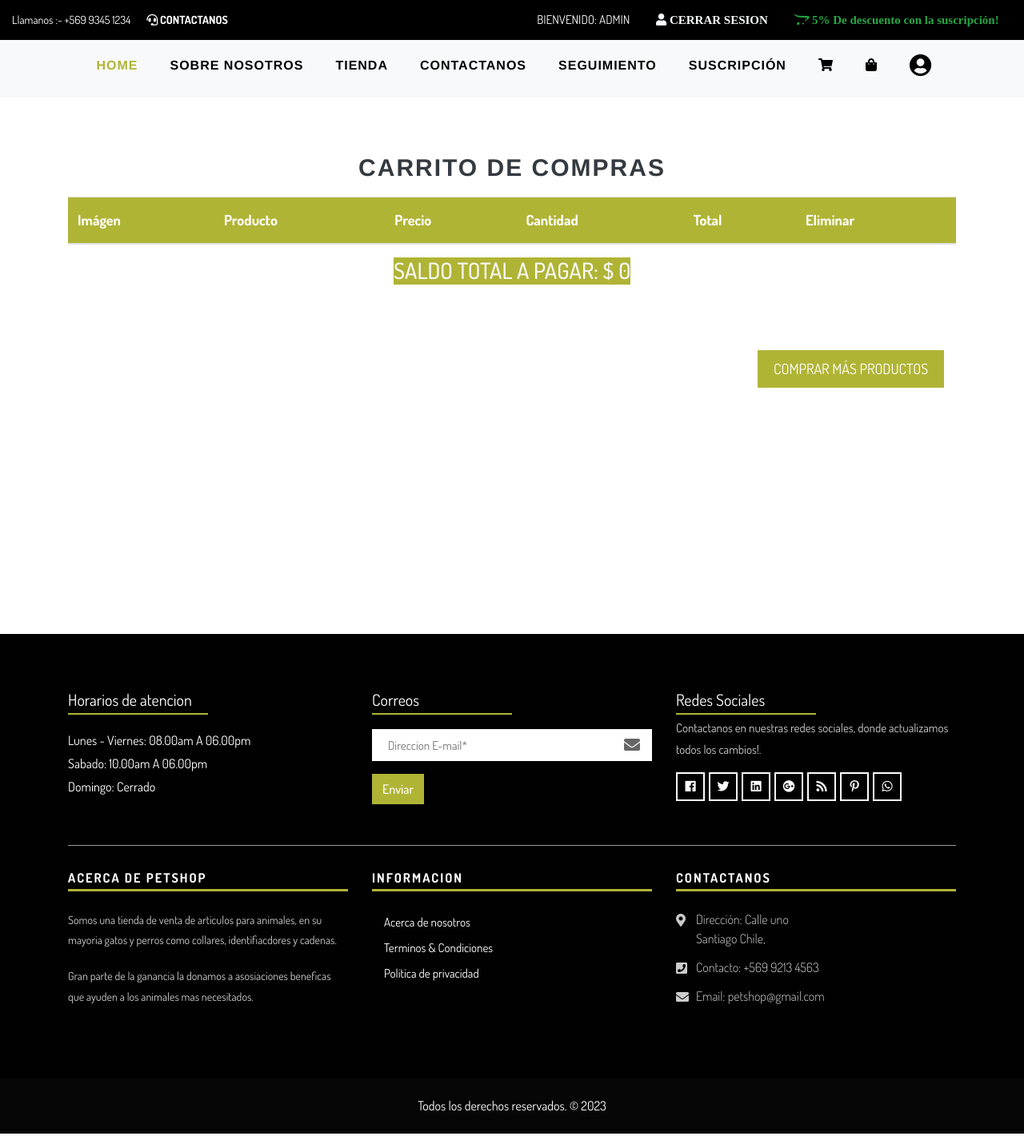
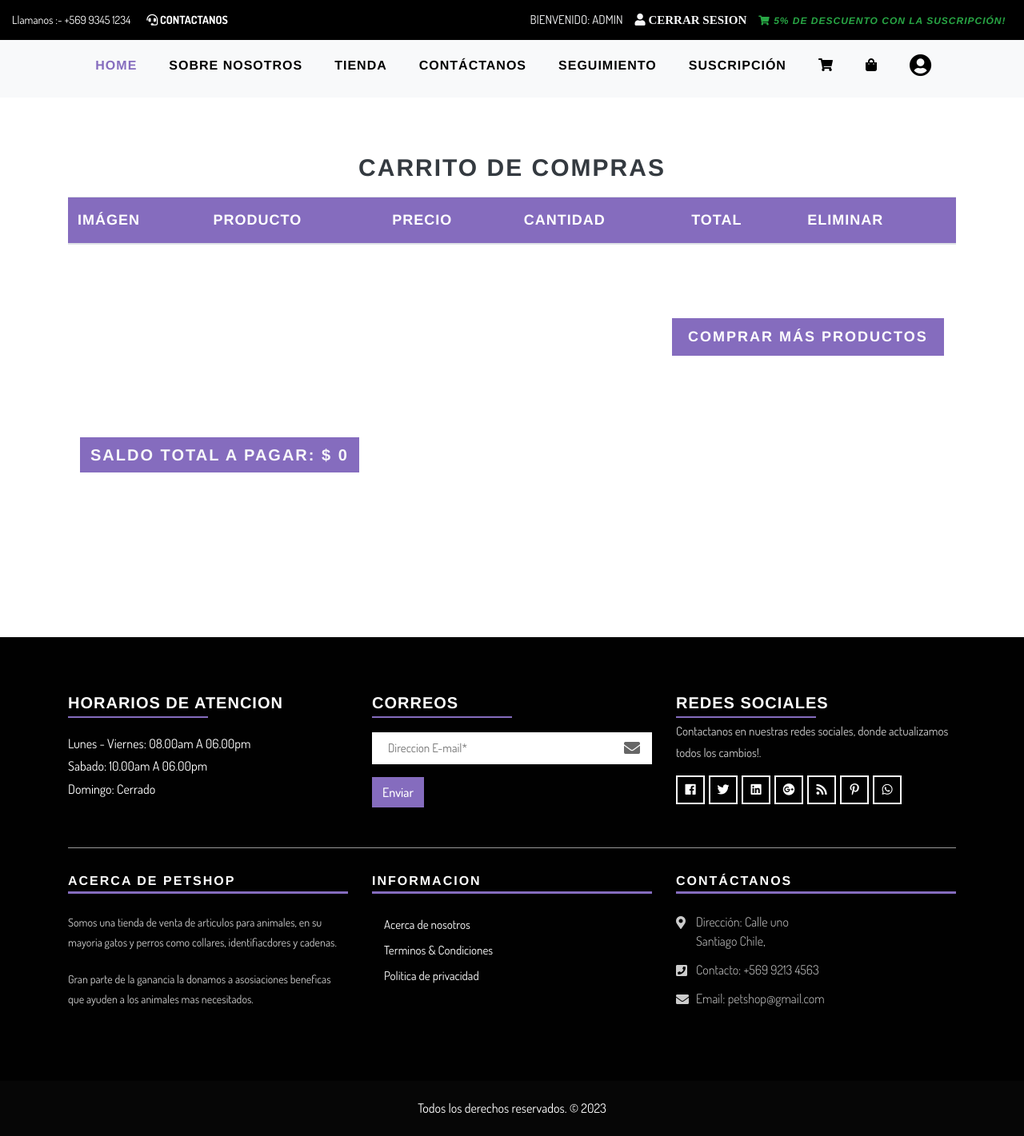
Before and after one commit to Exeeq/Petshop, a Django app: page /cart/ in a window 1280 px wide. Shown: the whole page at 80% size. Run offline with Django 4.2, Linux system fonts and the light colour scheme; a user stored in the database is signed in; data comes from the database, SQL or seed files in the repository; data that the repository does not hold is empty; some libraries are stand-ins or nearby versions.

Commit message:
Se corrige error de mostrar productos en la boleta, y además se aplica nuevo diseño a la página

```diff
--- a/core/static/core/css/style.css
+++ b/core/static/core/css/style.css
@@ -515,16 +515,16 @@
      padding-right: 30px;
 }
  nav.navbar.bootsnav ul.nav li.active > a{
-     color: #b0b435;
+     color: #856cbe;
 }
  nav.navbar.bootsnav ul.nav li.active > a:hover{
-     color: #b0b435;
+     color: #856cbe;
 }
  nav.navbar.bootsnav ul.nav li > a:hover{
-     color: #b0b435;
+     color: #856cbe;
 }
  nav.navbar.bootsnav ul.nav li.megamenu-fw > a:hover{
-     color: #b0b435;
+     color: #856cbe;
 }
  @media (min-width: 1024px) {
      nav.navbar.navbar-inverse ul.nav .dropdown-menu{
@@ -646,7 +646,7 @@
      transform: perspective(1px) translateZ(0);
      box-shadow: 0 0 1px rgba(0, 0, 0, 0);
      position: relative;
-     background: #b0b435;
+     background: #856cbe;
      -webkit-transition-property: color;
      transition-property: color;
      -webkit-transition-duration: 0.3s;
@@ -1284,7 +1284,7 @@
 	font-size: 20px;
 }
 .footer-top-box h3::before {
-    border-bottom: 2px solid #b0b435;
+    border-bottom: 2px solid #856cbe;
     content: "";
     height: 3px;
     width: 50%;
@@ -1366,7 +1366,7 @@
      font-weight: 700;
 }
  .footer-widget h4::before {
-     border-bottom: 3px solid #b0b435;
+     border-bottom: 3px solid #856cbe;
      content: "";
      height: 3px;
      width: 100%;
@@ -1393,7 +1393,7 @@
      font-weight: 700;
 }
  .footer-link h4::before {
-     border-bottom: 3px solid #b0b435;
+     border-bottom: 3px solid #856cbe;
      content: "";
      height: 3px;
      width: 100%;
@@ -1448,7 +1448,7 @@
      font-weight: 700;
 }
  .footer-link-contact h4::before {
-     border-bottom: 3px solid #b0b435;
+     border-bottom: 3px solid #856cbe;
      content: "";
      height: 3px;
      width: 100%;
@@ -2038,7 +2038,7 @@
      padding: 70px 0px;
 }
  .table-main table thead{
-     background: #b0b435;
+     background: #856cbe;
      color: #ffffff;
 }
  .table-main .table thead th{
@@ -2315,10 +2315,10 @@
     }
      40% {
          opacity: 0.5;
-         box-shadow: 0 0 0 2px rgba(0, 53, 68, 0.1), 0 0 10px 10px #b0b435, 0 0 0 10px rgba(0, 53, 68, 0.5);
+         box-shadow: 0 0 0 2px rgba(0, 53, 68, 0.1), 0 0 10px 10px #856cbe, 0 0 0 10px rgba(0, 53, 68, 0.5);
     }
      100% {
-         box-shadow: 0 0 0 2px rgba(0, 53, 68, 0.1), 0 0 10px 10px #b0b435, 0 0 0 10px rgba(0, 53, 68, 0.5);
+         box-shadow: 0 0 0 2px rgba(0, 53, 68, 0.1), 0 0 10px 10px #856cbe, 0 0 0 10px rgba(0, 53, 68, 0.5);
          -webkit-transform: scale(1.5);
          opacity: 0;
     }
@@ -2329,10 +2329,10 @@
     }
      40% {
          opacity: 0.5;
-         box-shadow: 0 0 0 2px rgba(0, 53, 68, 0.1), 0 0 10px 10px #b0b435, 0 0 0 10px rgba(0, 53, 68, 0.5);
+         box-shadow: 0 0 0 2px rgba(0, 53, 68, 0.1), 0 0 10px 10px #856cbe, 0 0 0 10px rgba(0, 53, 68, 0.5);
     }
      100% {
-         box-shadow: 0 0 0 2px rgba(0, 53, 68, 0.1), 0 0 10px 10px #b0b435, 0 0 0 10px rgba(0, 53, 68, 0.5);
+         box-shadow: 0 0 0 2px rgba(0, 53, 68, 0.1), 0 0 10px 10px #856cbe, 0 0 0 10px rgba(0, 53, 68, 0.5);
          -moz-transform: scale(1.5);
          opacity: 0;
     }
@@ -2696,3 +2696,36 @@
     text-transform: uppercase;
     letter-spacing: 1px;
 }
+
+.texto-personalizado {
+    font-family: 'Helvetica', Arial, sans-serif;
+    font-size: 5px;;
+    font-weight: bold;
+    text-transform: uppercase;
+    letter-spacing: 1px;
+}
+
+.texto-personalizado2 {
+    font-family: 'Helvetica', Arial, sans-serif;
+    font-size: 15px;;
+    font-weight: bold;
+    text-transform: uppercase;
+    letter-spacing: 1px;
+}
+
+.texto-personalizado3 {
+    font-family: 'Helvetica', Arial, sans-serif;
+    font-size: 12px;;
+    font-weight: bold;
+    text-transform: uppercase;
+    letter-spacing: 1px;
+}
+
+.texto-personalizado4 {
+    font-family: 'Helvetica', Arial, sans-serif;
+    font-size: 30px;;
+    font-weight: bold;
+    color: #ffffff;
+    text-transform: uppercase;
+    letter-spacing: 1px;
+}
--- a/core/templates/core/base.html
+++ b/core/templates/core/base.html
@@ -75,7 +75,7 @@
                     <li class=" nav-item "><a href="{% url 'register' %}" class="fa fa-user text-light text-uppercase"> Registrar</a></li>
                     {% endif %}
                     <div class="text-slid-box">
-                        <i class="fab fa-opencart text-slid-box font-weight-bold text-success"> 5% De descuento con la suscripción!</i>
+                        <i class="text-slid-box font-weight-bold text-success texto-personalizado3"> <i class="fa fa-shopping-cart" aria-hidden="true"></i> 5% De descuento con la suscripción!</i>
                     </div>
                 </div>
             </div>
@@ -107,7 +107,7 @@
                         {%  else %}
                         <li class="nav-item bonito-minimalista4"><a class="nav-link" href=""></a></li>
                         {% endif %}
-                        <li class="nav-item bonito-minimalista4"><a class="nav-link" href="{% url 'contact-us' %}">Contactanos</a></li>
+                        <li class="nav-item bonito-minimalista4"><a class="nav-link" href="{% url 'contact-us' %}">Contáctanos</a></li>
                         {% if user.is_authenticated %}
                         <li class="nav-item bonito-minimalista4"><a class="nav-link" href="{% url 'seguimiento' %}">Seguimiento</a></li>
                         {%  else %}
@@ -160,7 +160,7 @@
 				<div class="row">
 					<div class="col-lg-4 col-md-12 col-sm-12">
 						<div class="footer-top-box">
-							<h3>Horarios de atencion</h3>
+							<h3 class="texto-personalizado2">Horarios de atencion</h3>
 							<ul class="list-time">
 								<li>Lunes - Viernes: 08.00am A 06.00pm</li> <li>Sabado: 10.00am A 06.00pm</li> <li>Domingo: <span>Cerrado</span></li>
 							</ul>
@@ -168,7 +168,7 @@
 					</div>
 					<div class="col-lg-4 col-md-12 col-sm-12">
 						<div class="footer-top-box">
-							<h3>Correos</h3>
+							<h3 class="texto-personalizado2">Correos</h3>
 							<form class="newsletter-box">
 								<div class="form-group">
 									<input class="" type="email" name="Email" placeholder="Direccion E-mail*" />
@@ -180,7 +180,7 @@
 					</div>
 					<div class="col-lg-4 col-md-12 col-sm-12">
 						<div class="footer-top-box">
-							<h3>Redes Sociales</h3>
+							<h3 class="texto-personalizado2">Redes Sociales</h3>
 							<p>Contactanos en nuestras redes sociales, donde actualizamos todos los cambios!.</p>
 							<ul>
                                 <li><a href="#"><i class="fab fa-facebook" aria-hidden="true"></i></a></li>
@@ -198,14 +198,14 @@
                 <div class="row">
                     <div class="col-lg-4 col-md-12 col-sm-12">
                         <div class="footer-widget">
-                            <h4>Acerca de Petshop</h4>
+                            <h4 class="texto-personalizado2">Acerca de Petshop</h4>
                             <p>Somos una tienda de venta de articulos para animales, en su mayoria gatos y perros como collares, identifiacdores y cadenas.</p>
 							<p>Gran parte de la ganancia la donamos a asosiaciones beneficas que ayuden a los animales mas necesitados. </p>
                         </div>
                     </div>
                     <div class="col-lg-4 col-md-12 col-sm-12">
                         <div class="footer-link">
-                            <h4>Informacion</h4>
+                            <h4 class="texto-personalizado2">Informacion</h4>
                             <ul>
                                 <li><a href="{% url 'about' %}">Acerca de nosotros</a></li>
                                 <li><a href="#">Terminos &amp; Condiciones</a></li>
@@ -215,7 +215,7 @@
                     </div>
                     <div class="col-lg-4 col-md-12 col-sm-12">
                         <div class="footer-link-contact">
-                            <h4>Contactanos</h4>
+                            <h4 class="texto-personalizado2">Contáctanos</h4>
                             <ul>
                                 <li>
                                     <p><i class="fas fa-map-marker-alt"></i>Dirección: Calle uno <br>Santiago Chile,<br> </p>
--- a/core/templates/core/cart.html
+++ b/core/templates/core/cart.html
@@ -12,12 +12,12 @@
                   <table class="table">
                       <thead>
                           <tr>
-                              <th>Imágen</th>
-                              <th>Producto</th>
-                              <th>Precio</th>
-                              <th>Cantidad</th>
-                              <th>Total</th>
-                              <th>Eliminar</th>
+                              <th class="texto-personalizado">Imágen</th>
+                              <th class="texto-personalizado">Producto</th>
+                              <th class="texto-personalizado">Precio</th>
+                              <th class="texto-personalizado">Cantidad</th>
+                              <th class="texto-personalizado">Total</th>
+                              <th class="texto-personalizado">Eliminar</th>
                           </tr>
                       </thead>
                       <tbody>
@@ -32,27 +32,27 @@
                                         {% endif %}
                                     </td>
                                     <td class="name-pr">
-                                        <a href="#">{{ item.producto.nombre }}</a>
+                                        <a class="bonito-minimalista2">{{ item.producto.nombre }}</a>
                                     </td>
                                     {% if user.suscriptor %}
                                     <td class="price-pr">
-                                        <p>$ {{ item.calcularDescuentoCarrito }}</p>
+                                        <p class="bonito-minimalista2"> c$ {{ item.calcularDescuentoCarrito }}</p>
                                     </td>
                                     {% else %}
                                     <td class="price-pr">
-                                        <p>$ {{ item.producto.precio }}</p>
+                                        <p class="bonito-minimalista2">$ {{ item.producto.precio }}</p>
                                     </td>
                                     {% endif %}
                                     <td class="price-pr">
-                                        <p>{{ item.cantidad }}</p>
+                                        <p class="bonito-minimalista2">{{ item.cantidad }}</p>
                                     </td>
                                     {% if user.suscriptor %}
                                     <td class="total-pr">
-                                        <p>$ {{ item.precio_total_suscritor }}</p>
+                                        <p class="bonito-minimalista2">$ {{ item.precio_total_suscritor }}</p>
                                     </td>
                                     {% else %}
                                     <td class="total-pr">
-                                        <p>$ {{ item.precio_total }}</p>
+                                        <p class="bonito-minimalista2">$ {{ item.precio_total }}</p>
                                     </td>
                                     {% endif %}
                                     <td class="remove-pr">
@@ -67,9 +67,6 @@
                       </tbody>
                   </table>
                   <div class="col-lg-6 col-sm-6 mx-auto text-center">
-                    <div class="update-box ">
-                    <div class="col-12 shopping-box "> <p class=" hvr-hover text-light h3">SALDO TOTAL A PAGAR: $ {{ precio_total }}</p>  </div>
-                    </div>
                 </div>
               </div>
           </div>
@@ -84,11 +81,14 @@
           </div>
           <div class="col-lg-6 col-sm-6">
               <div class="update-box">
-                <div class="col-12 d-flex shopping-box "> <a href="{% url 'shop' %}" class="ml-auto btn hvr-hover">COMPRAR MÁS PRODUCTOS</a> </div>
+                <div class="col-12 d-flex shopping-box "> <a href="{% url 'shop' %}" class="ml-auto btn hvr-hover bonito-minimalista2">COMPRAR MÁS PRODUCTOS</a> </div>
               </div>
           </div>
       </div>
       <br><br>
+        <div class="update-box ">
+            <div class="col-12 shopping-box "> <p class=" hvr-hover text-light ml-auto btn hvr-hover bonito-minimalista2">SALDO TOTAL A PAGAR: $ {{ precio_total }}</p>  </div>
+        </div>
           <div class="d-flex">
             <div class="ml-auto font-weight-bold ">
                 <div id="btnPaypal"></div>
@@ -119,8 +119,8 @@
 			locale: 'es_CL',
 			style: {
 				size: 'large',
-				color: 'gold',
-				shape: 'rect'
+				color: 'black',
+				shape: 'pill'
 			},
 			commit: true,
 			payment: function (data, actions) {
--- a/core/templates/core/contact-us.html
+++ b/core/templates/core/contact-us.html
@@ -58,7 +58,7 @@
                 </div>
 				<div class="col-lg-4 col-sm-12">
                     <div class="contact-info-left">
-                        <h2 class="bonito-minimalista2">INFORMACION DE CONTACTO</h2>
+                        <h2 class="bonito-minimalista2">INFORMACIÓN DE CONTACTO</h2>
                         <p>En esta seccion encontraras toda nuestra informacion donde te podras contactar con neustro agente de resolucion de dudas o problemas. </p>
                         <ul>
                             <li>
--- a/core/templates/core/historial_compras.html
+++ b/core/templates/core/historial_compras.html
@@ -24,7 +24,7 @@
                     <tr>
                         <td>{{ orden.numero }}</td>
                         <td class="product-names">
-                            {% for producto in orden.productos.all %}
+                            {% for producto in ordenes.productos.all %}
                                 <p>{{ producto.nombre }}</p>
                             {% endfor %}
                         </td>
--- a/core/templates/core/seguimiento.html
+++ b/core/templates/core/seguimiento.html
@@ -29,7 +29,7 @@
                     <br><br><br>
 
 
-                    <input type="submit" value="Realizar Seguimiento" class="btn btn-success">
+                    <input type="submit" value="Realizar Seguimiento " class="btn btn-success ">
 
 
                     </div>
--- a/core/views.py
+++ b/core/views.py
@@ -198,13 +198,12 @@ def historial_compras(request):
 def boleta(request, numero_orden):
     usuario = request.user
     orden = Orden.objects.get(numero = numero_orden)
-    carrito = Carrito.objects.get(usuario=usuario)
-    items = carrito.itemcarrito_set.all()
+    ordenes = Orden.objects.filter(carrito__usuario=usuario)
 
     data = {
          'orden': orden,
-         'carrito': carrito,
-         'items': items,
+         'ordenes': ordenes,
+
     }
 
     return render(request, 'core/boleta.html', data)
```
Also changed, not shown: other parts of core/static/core/css/style.css (+61 -61 lines), core/templates/core/boleta.html (+8 -0 lines), core/templates/core/index.html (+8 -8 lines), core/templates/core/shop.html (+9 -9 lines).
